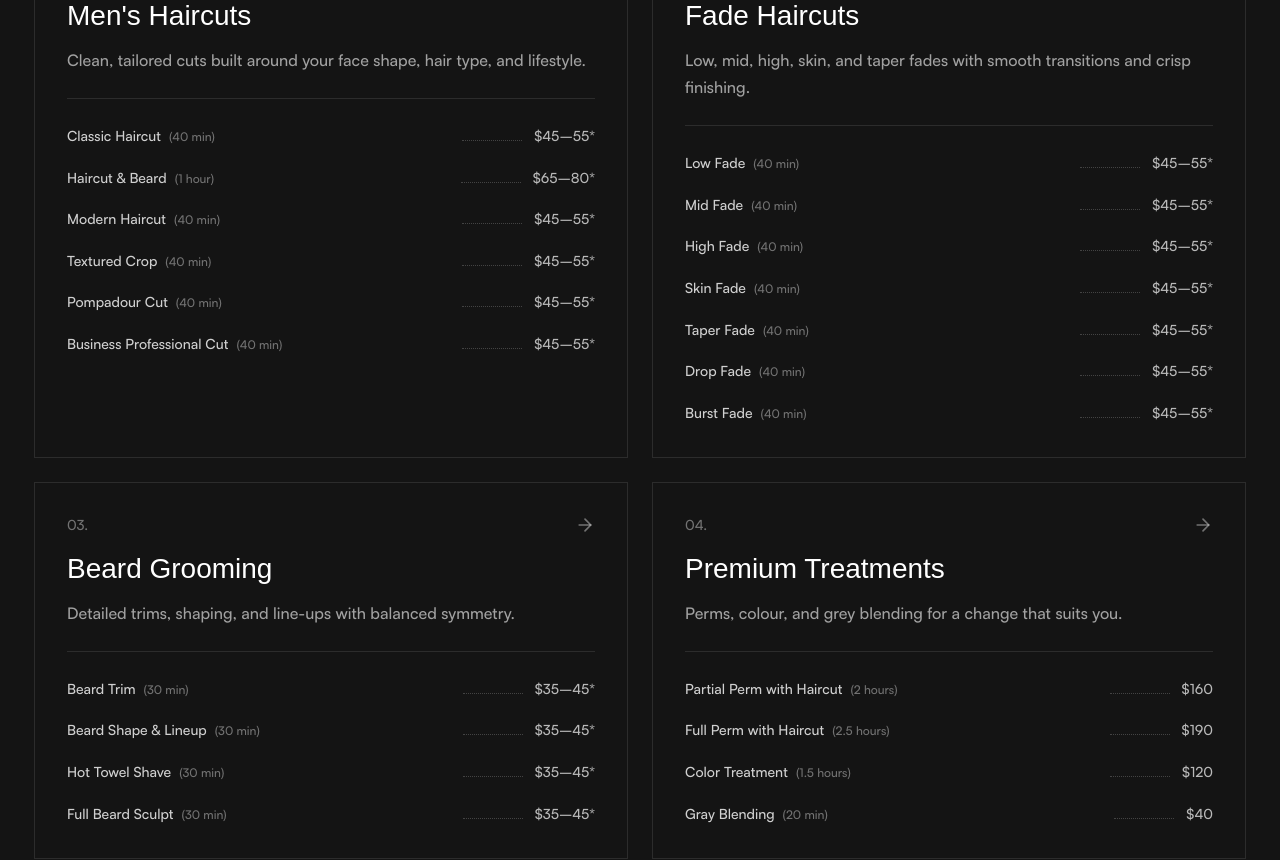
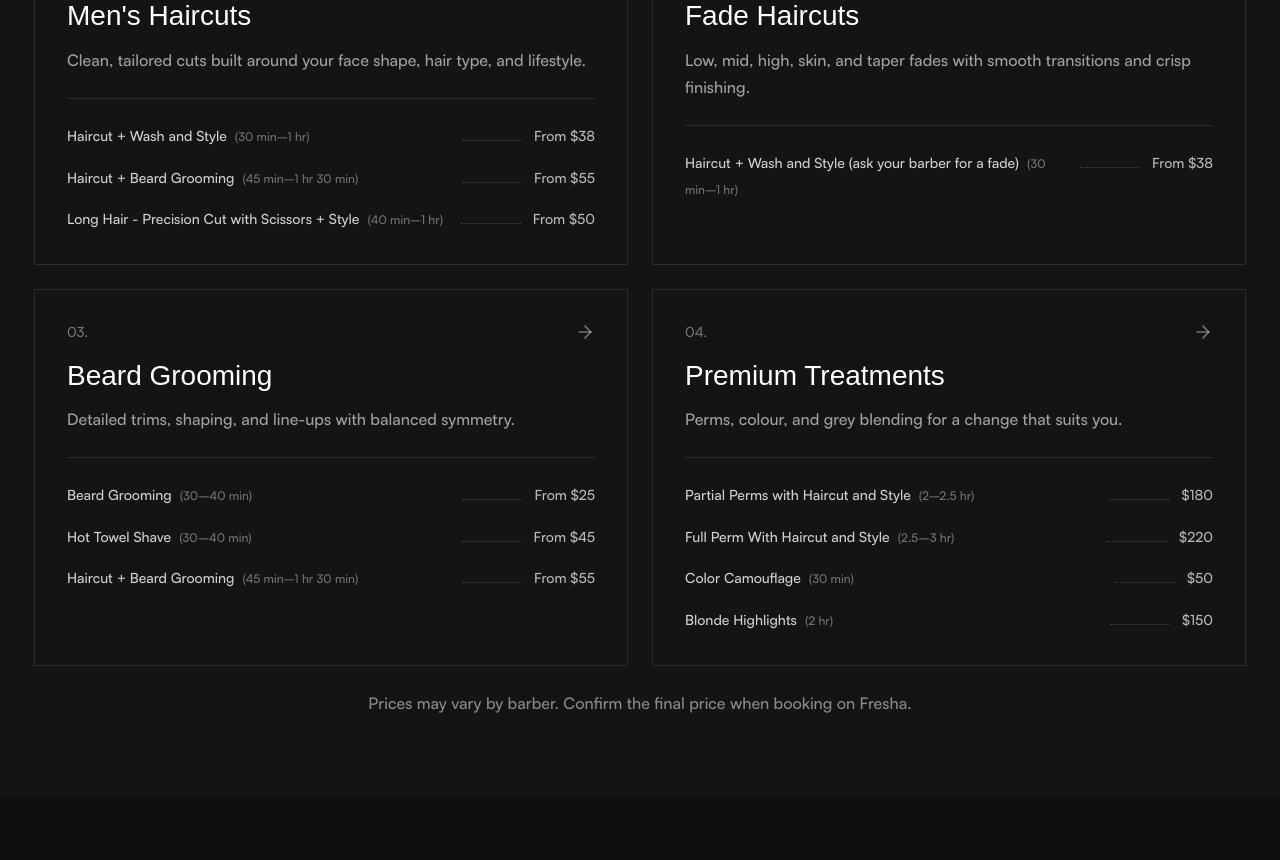
Before and after one commit to houseofhavana/house-of-havana, a Next.js app: page /services in a window 1280 px wide. Shown: the part 840-1700 px from the top of the page. Built offline with nearby package versions, Linux system fonts and the light colour scheme; a web font is replaced by a local one.

Commit message:
fix(services): align displayed service menu and starting prices with Fresha

```diff
--- a/data/services.ts
+++ b/data/services.ts
@@ -39,12 +39,9 @@ export const servicesList: ServiceCategory[] = [
     title: "Men's Haircuts",
     description: "Clean, tailored cuts built around your face shape, hair type, and lifestyle.",
     items: [
-      { name: "Classic Haircut", duration: "40 min", price: "$45–55*" },
-      { name: "Haircut & Beard", duration: "1 hour", price: "$65–80*" },
-      { name: "Modern Haircut", duration: "40 min", price: "$45–55*" },
-      { name: "Textured Crop", duration: "40 min", price: "$45–55*" },
-      { name: "Pompadour Cut", duration: "40 min", price: "$45–55*" },
-      { name: "Business Professional Cut", duration: "40 min", price: "$45–55*" },
+      { name: "Haircut + Wash and Style", duration: "30 min–1 hr", price: "From $38" },
+      { name: "Haircut + Beard Grooming", duration: "45 min–1 hr 30 min", price: "From $55" },
+      { name: "Long Hair - Precision Cut with Scissors + Style", duration: "40 min–1 hr", price: "From $50" },
     ],
     page: {
       slug: "mens-haircut-saskatoon",
@@ -100,13 +97,7 @@ export const servicesList: ServiceCategory[] = [
     title: "Fade Haircuts",
     description: "Low, mid, high, skin, and taper fades with smooth transitions and crisp finishing.",
     items: [
-      { name: "Low Fade", duration: "40 min", price: "$45–55*" },
-      { name: "Mid Fade", duration: "40 min", price: "$45–55*" },
-      { name: "High Fade", duration: "40 min", price: "$45–55*" },
-      { name: "Skin Fade", duration: "40 min", price: "$45–55*" },
-      { name: "Taper Fade", duration: "40 min", price: "$45–55*" },
-      { name: "Drop Fade", duration: "40 min", price: "$45–55*" },
-      { name: "Burst Fade", duration: "40 min", price: "$45–55*" },
+      { name: "Haircut + Wash and Style (ask your barber for a fade)", duration: "30 min–1 hr", price: "From $38" },
     ],
     page: {
       slug: "fade-haircut-saskatoon",
@@ -164,10 +155,9 @@ export const servicesList: ServiceCategory[] = [
     title: "Beard Grooming",
     description: "Detailed trims, shaping, and line-ups with balanced symmetry.",
     items: [
-      { name: "Beard Trim", duration: "30 min", price: "$35–45*" },
-      { name: "Beard Shape & Lineup", duration: "30 min", price: "$35–45*" },
-      { name: "Hot Towel Shave", duration: "30 min", price: "$35–45*" },
-      { name: "Full Beard Sculpt", duration: "30 min", price: "$35–45*" },
+      { name: "Beard Grooming", duration: "30–40 min", price: "From $25" },
+      { name: "Hot Towel Shave", duration: "30–40 min", price: "From $45" },
+      { name: "Haircut + Beard Grooming", duration: "45 min–1 hr 30 min", price: "From $55" },
     ],
     page: {
       slug: "beard-grooming-saskatoon",
@@ -224,10 +214,10 @@ export const servicesList: ServiceCategory[] = [
     title: "Premium Treatments",
     description: "Perms, colour, and grey blending for a change that suits you.",
     items: [
-      { name: "Partial Perm with Haircut", duration: "2 hours", price: "$160" },
-      { name: "Full Perm with Haircut", duration: "2.5 hours", price: "$190" },
-      { name: "Color Treatment", duration: "1.5 hours", price: "$120" },
-      { name: "Gray Blending", duration: "20 min", price: "$40" },
+      { name: "Partial Perms with Haircut and Style", duration: "2–2.5 hr", price: "$180" },
+      { name: "Full Perm With Haircut and Style", duration: "2.5–3 hr", price: "$220" },
+      { name: "Color Camouflage", duration: "30 min", price: "$50" },
+      { name: "Blonde Highlights", duration: "2 hr", price: "$150" },
     ],
     page: {
       slug: "premium-treatments-saskatoon",
```
